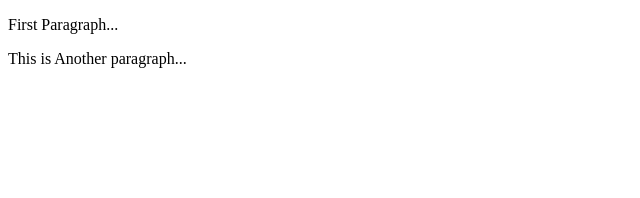
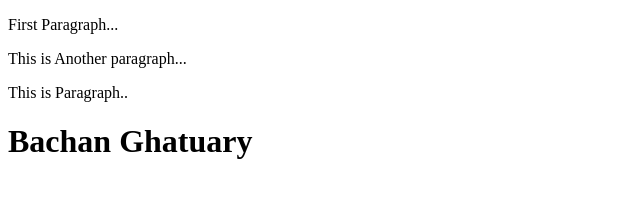
Before and after one commit to bachan143/Learning-git, a plain HTML site: page index.html in a window 1280 px wide. Shown: the whole page, without its empty margins (0-640 px from the left). Drawn offline with Linux system fonts and the light colour scheme.

Commit message:
Update index.html

```diff
--- a/index.html
+++ b/index.html
@@ -3,5 +3,9 @@
         <body>
               <p>First Paragraph...</p>
 		<p>This is Another paragraph...</p>
-		</body>
+
+               <p>This is Paragraph..<p1>
+		<h1>Bachan Ghatuary</h1>
+	</body>
+
 </html>
```
